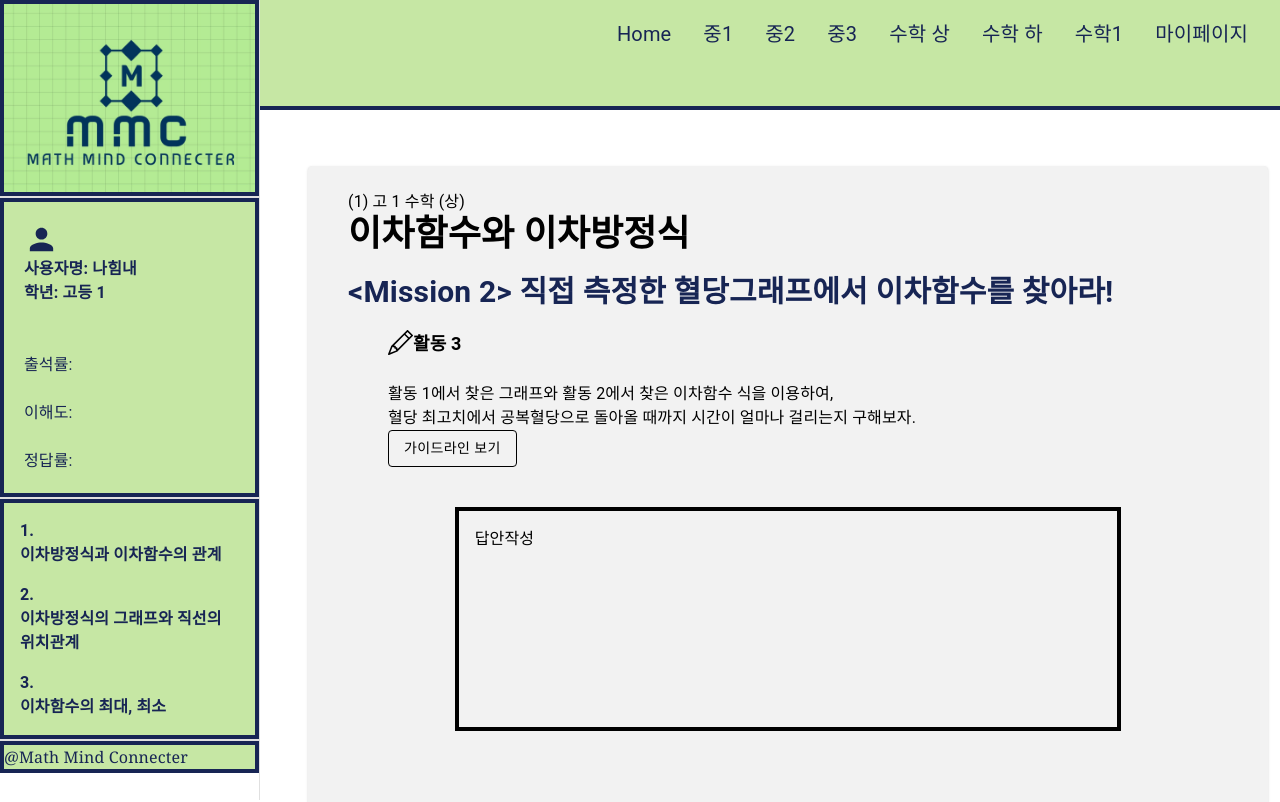
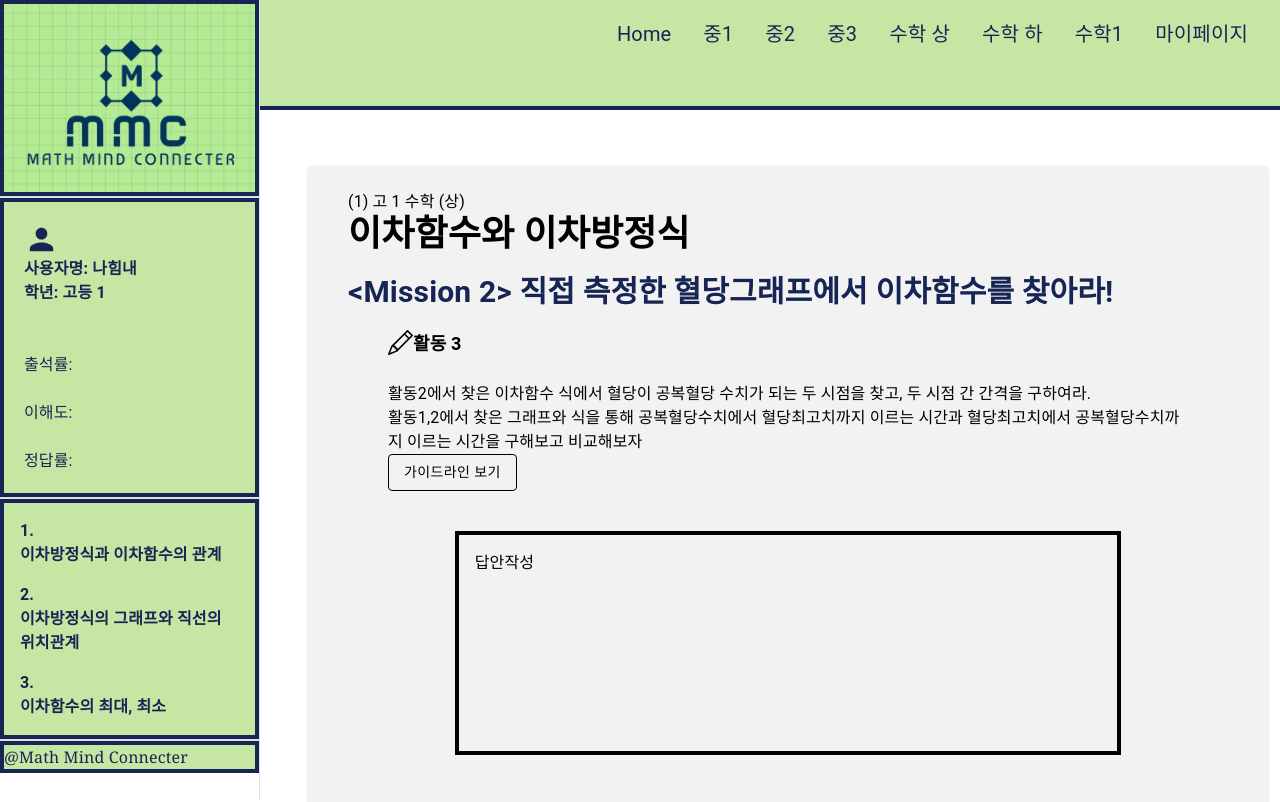
Before and after one commit to sunkim1017/mmc, a Next.js app: page /mathH/first/study/three in a window 1280 px wide. Shown: the top 802 px of the page. Built offline with nearby package versions, Linux system fonts and the light colour scheme.

Commit message:
기존안 수정'

```diff
--- a/src/component/study/ST3.tsx
+++ b/src/component/study/ST3.tsx
@@ -20,8 +20,10 @@ export default function ST3() {
       <div className="px-10 py-5">
       <h1 className="flex flex-between text-lg font-bold"><BsPencil size={25}/>  활동 3</h1>
       <br/>
-      <p>활동 1에서 찾은 그래프와 활동 2에서 찾은 이차함수 식을 이용하여,</p>
-      <p>혈당 최고치에서 공복혈당으로 돌아올 때까지 시간이 얼마나 걸리는지 구해보자.</p>
+      <p>활동2에서 찾은 이차함수 식에서 혈당이 공복혈당 수치가 되는 두 시점을 찾고, 두 시점 간 간격을 구하여라.</p>
+      <p>활동1,2에서 찾은 그래프와 식을 통해 공복혈당수치에서 혈당최고치까지 이르는 시간과 혈당최고치에서 공복혈당수치까지 이르는 시간을 구해보고 비교해보자</p>
+
+      {/* <p>혈당 최고치에서 공복혈당으로 돌아올 때까지 시간이 얼마나 걸리는지 구해보자.</p> */}
       <Button
         onClick={()=>router.push('mathH/first/study/three/guide')}
         variant="outlined"
```
